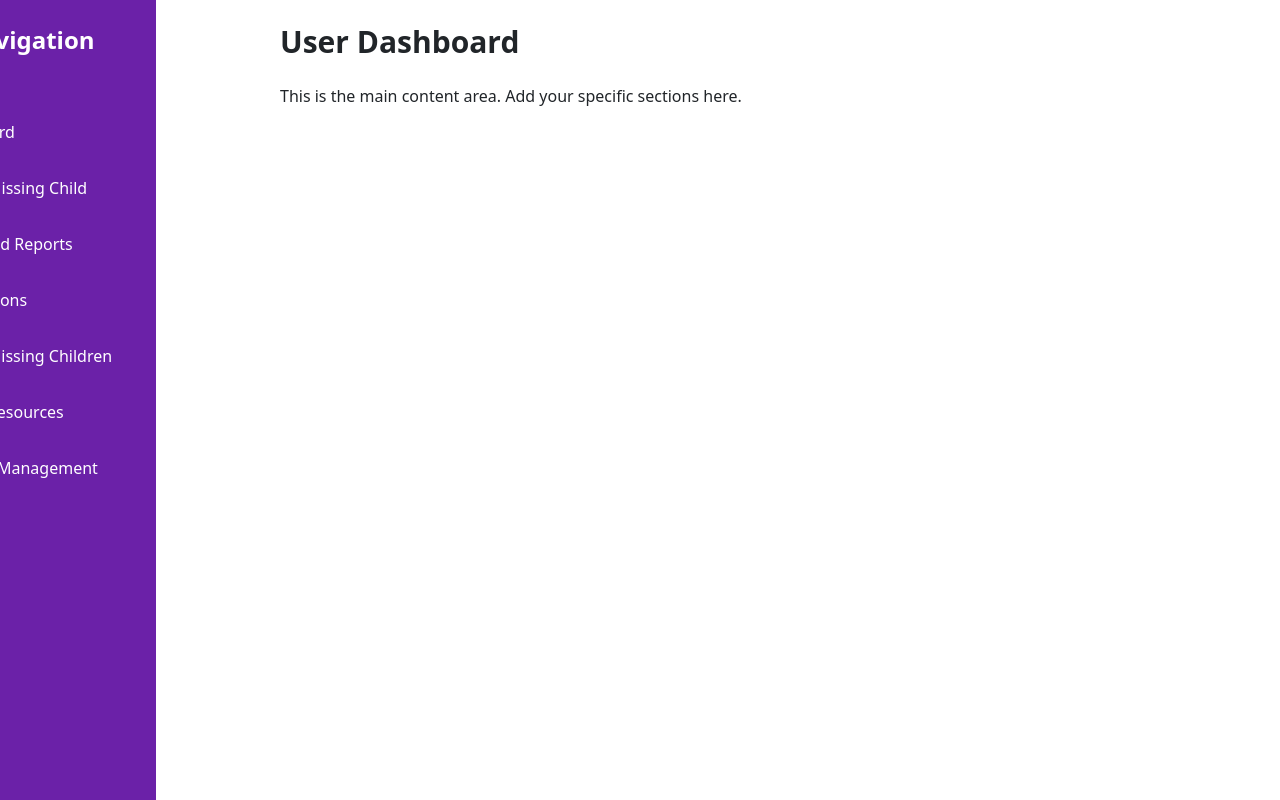
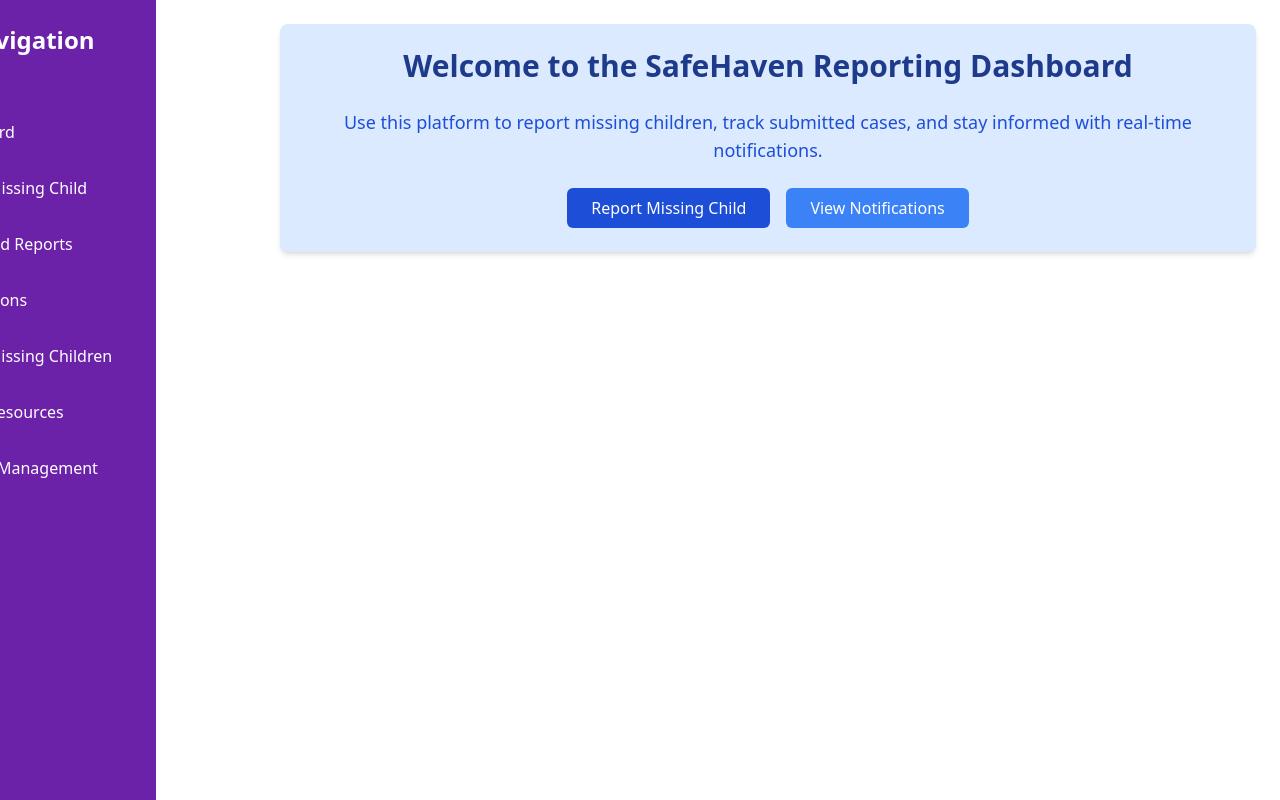
Before and after one commit to ZenVidhath/Dbms-_rontend, a React (Create React App) app: page /dashboard in a window 1280 px wide. Built offline with nearby package versions, Linux system fonts and the light colour scheme.

Commit message:
Added a welcome component to userdashboard

```diff
--- /dev/null
+++ b/src/components/WelcomeSection2.jsx
@@ -0,0 +1,40 @@
+import React from "react";
+
+const WelcomeSection2 = () => {
+  return (
+    <div className="bg-blue-100 p-6 rounded-lg shadow-md text-center">
+      <h1 className="text-3xl font-bold text-blue-900 mb-4">
+        Welcome to the SafeHaven Reporting Dashboard
+      </h1>
+      <p className="text-lg text-blue-700">
+        Use this platform to report missing children, track submitted cases, and stay informed with real-time notifications.
+      </p>
+      <div className="mt-6 flex justify-center space-x-4">
+        <button
+          className="bg-blue-700 text-white px-6 py-2 rounded-md hover:bg-blue-800 transition duration-300"
+          onClick={() => {
+            window.scrollTo({
+              top: document.getElementById("report-section").offsetTop,
+              behavior: "smooth",
+            });
+          }}
+        >
+          Report Missing Child
+        </button>
+        <button
+          className="bg-blue-500 text-white px-6 py-2 rounded-md hover:bg-blue-600 transition duration-300"
+          onClick={() => {
+            window.scrollTo({
+              top: document.getElementById("notifications-section").offsetTop,
+              behavior: "smooth",
+            });
+          }}
+        >
+          View Notifications
+        </button>
+      </div>
+    </div>
+  );
+};
+
+export default WelcomeSection2;
--- a/src/pages/UserDashboard.jsx
+++ b/src/pages/UserDashboard.jsx
@@ -1,5 +1,6 @@
 import React from "react";
 import Sidebar from "../components/Sidebar";
+import WelcomeSection2 from "../components/WelcomeSection2";
 
 const UserDashboard = () => {
   console.log("UserDashboard rendered"); // Debugging log
@@ -10,10 +11,7 @@ const UserDashboard = () => {
 
       {/* Main Content Placeholder */}
       <div className="flex-1 ml-64 p-6">
-        <h1 className="text-3xl font-bold">User Dashboard</h1>
-        <p className="mt-4">
-          This is the main content area. Add your specific sections here.
-        </p>
+        <WelcomeSection2/>
       </div>
     </div>
   );
```
